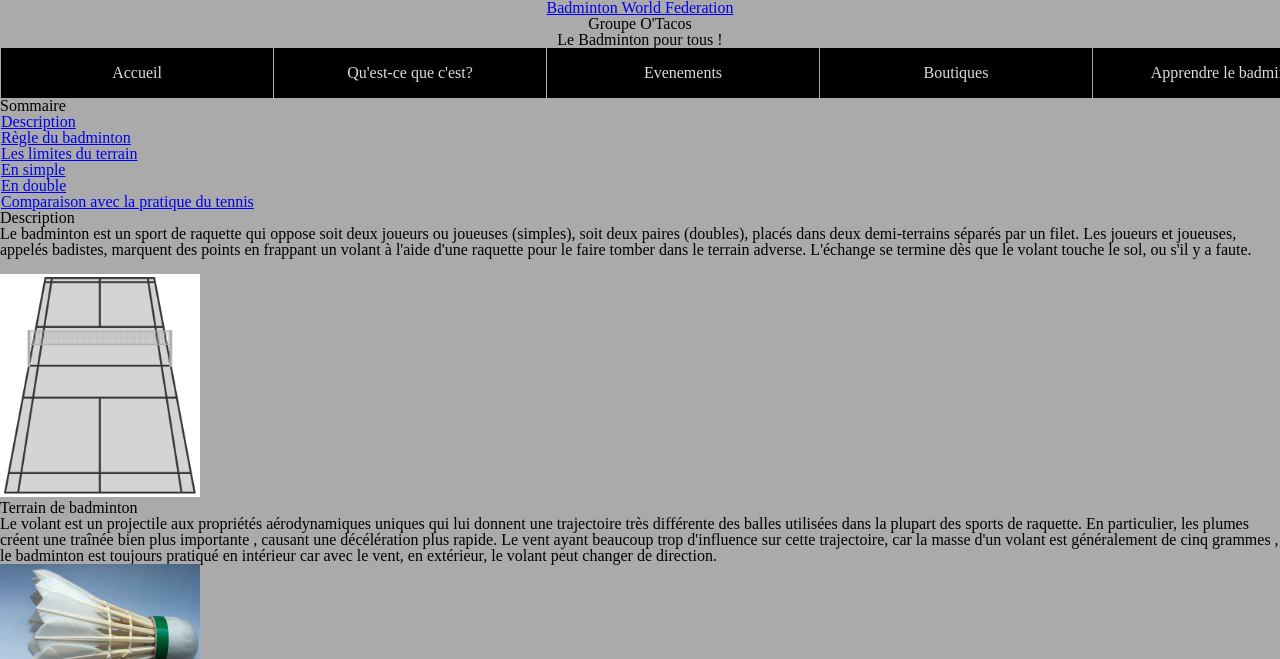
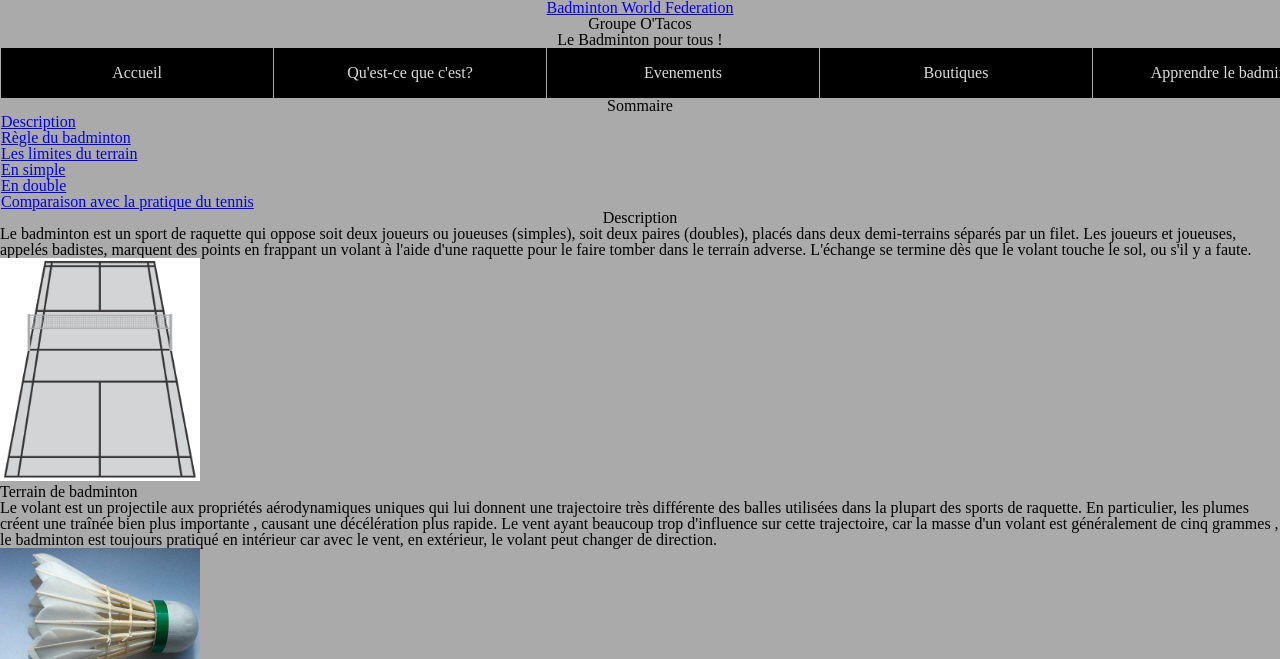
Before and after one commit to Rushtard/Site-HTML-Badminton, a plain HTML site: page what.html in a window 1280 px wide. Shown: the part 141-800 px from the top of the page. Drawn offline with Linux system fonts and the light colour scheme.

Commit message:
update what
what

```diff
--- a/what.html
+++ b/what.html
@@ -51,21 +51,10 @@
 		<section>
 			<header class="headersection">
 				<h2>
+					Sommaire
 				</h2>
-			</header>
-
-			<article>
-				<header class="headerarticle">
-					<h3>
-					</h3>
-				</header>
-			</article>
 
 				<div>
-
-				<h2>
-					Sommaire
-				</h2>
 					<ol>
 						<li><a href="#Description" > Description </a></li><br/>
 						<li><a href="#Règle_du_badminton" >Règle du badminton </a></li><br/>
@@ -74,22 +63,25 @@
 						<li><a href="#En_double" >En double</a></li><br/>
 						<li><a href="#Comparaison_avec_la_pratique_du_tennis" >Comparaison avec la pratique du tennis</a></li><br/>
 					</ol>
+				</div>
+			</header>
 
-
-
-			</div>
-
-			<h2 id="Description">Description</h2>
+			<article>
+				<header class="headerarticle">
+					<h3 id="Description">
+						Description
+					</h3>
+				</header>
 				<p>
 				Le <strong> badminton</strong> est un sport de raquette qui oppose soit deux joueurs ou joueuses (simples), soit deux paires (doubles), placés dans deux demi-terrains séparés par un filet. Les joueurs et joueuses, appelés badistes, marquent des points en frappant un volant à l'aide d'une raquette pour le faire tomber dans le terrain adverse. L'échange se termine dès que le volant touche le sol, ou s'il y a faute.
-			</p>
+
 				<br />
 
 				<img id="img" src="images/Terrain_badminton.png" alt="Terrain_badminton" title="Terrain_badminton" />
 				<figcaption>
 					Terrain de badminton
 				</figcaption>
-				<p>
+
 				Le volant est un <strong> projectile aux propriétés aérodynamiques uniques </strong>
 				qui lui donnent une <strong> trajectoire</strong>  très différente des balles utilisées
 				dans la plupart des sports de raquette. En particulier, les plumes
@@ -98,11 +90,13 @@
 				trajectoire, car la masse d'un volant est généralement de <strong> cinq
 				grammes</strong> , le badminton est toujours pratiqué en<strong>  intérieur </strong> car avec
 				le vent, en extérieur,<strong>  le volant peut changer de direction.</strong>
-				</p>
+				</p><img id="img" src="images/Volant_badminton.jpg" alt="Volant_badminton" title="Volant_badminton"/>
+				<figcaption>Volant de badminton</figcaption>
+			</article>
 
 
-			<img id="img" src="images/Volant_badminton.jpg" alt="Volant_badminton" title="Volant_badminton"/>
-			<figcaption>Volant de badminton</figcaption>
+
+
 
 
 			<h2 id="Règle_du_badminton">Règle du badminton</h2>
```
Lines whose indentation alone changed are shown as unchanged.
